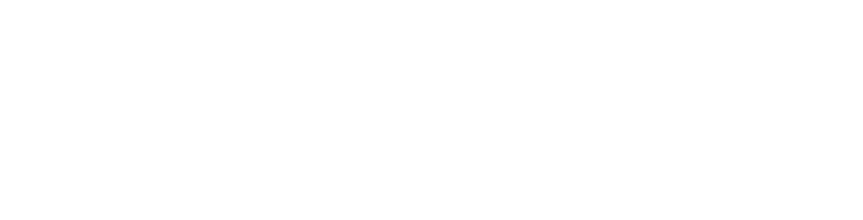
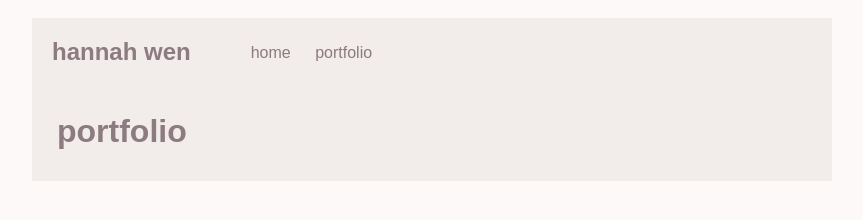
Before and after one commit to hannahwennah/hannahwennah.github.io, a plain HTML site: page portfolio.html in a window 1280 px wide. Shown: the whole page, without its empty margins (208-1071 px from the left). Drawn offline with nearby package versions, Linux system fonts and the light colour scheme; no server answers.

Commit message:
add portfolio.html file

```diff
--- a/portfolio.html
+++ b/portfolio.html
@@ -0,0 +1,106 @@
+<!DOCTYPE HTML>
+<html>
+    <head>
+        <title> ⸜₍๑•⌔•๑₎⸝ </title>
+        <style type= "text/css" >
+            body {
+                background: #fdf9f8;
+                color: #8c7b80;
+                padding: 10px;
+                font-family: arial;
+            }
+            header {
+                font-size: 1.5em;
+                font-weight: bold;
+            }
+            h1 {
+                margin: 10px;
+            }
+            #all-contents {
+                max-width: 800px;
+                margin: auto;
+            }
+
+            /* navigation menu */
+            nav {
+                background: #f2eceb;
+                margin: 0 auto;
+                display: flex;
+                padding: 10px;
+            }
+            nav header {
+                display: flex;
+                align-items: center;
+                color: rgb(255, 255, 255);
+                flex: 1;
+            }
+            nav ul {
+                list-style-image: none;
+            }
+            nav li {
+                display: inline-block;
+                padding: 0 10px;
+            }
+            nav a {
+                text-decoration: none;
+                color: #8c7b80;
+            }
+
+            /* main container area beneath menu */
+            main {
+                background: #f2eceb;
+                display: flex;
+            }
+            .content {
+                flex: 1;
+                padding: 15px;
+            }
+
+            /* portfolio styles */
+            #portfolio {
+                list-style-type: none;
+                padding-left: 0;
+            }
+
+            #portfolio li {
+                background: #fff;
+                padding: 10px;
+                border-radius: 10px;
+                margin-bottom: 10px;
+            }
+
+            #portfolio li:hover {
+                background: #eee;
+            }
+
+            #portfolio a {
+                text-decoration: none;
+                color: #454545;
+            }
+        </style>
+    </head>
+    <body>
+        <div id = "all-contents">
+            <nav>
+                <h1> hannah wen </h1>
+                <ul>
+                    <li>
+                        <a href = "index.html" > home </a>
+                    </li>
+                    <li>
+                        <a href = "portfolio.html" > portfolio </a>
+                    </li>
+                </ul>
+            </nav>
+            <main>
+                <div class = "content">
+                    <h1> portfolio </h1>
+                    <ul id = "portfolio">
+                    </ul>
+                </div>
+            </main>
+        </div>
+        <script src="https://ajax.googleapis.com/ajax/libs/jquery/2.1.3/jquery.min.js"></script>
+        <script id="portfolioScript">$(document).ready(function() {$.getJSON('projects/projects.json').then(function(data) { data.projects.forEach(function(project){ $('#portfolio').append('<li><a href="projects/' + project.name + '/">' + project.title + ' : ' + project.description + '</a></li>'); }); }); });</script>
+    </body>
+</html>
--- a/style.css
+++ b/style.css
@@ -55,8 +55,7 @@ main {
 
 /* portfolio styles */
 #interests {
-    border: 4px silver ridge;
-    padding: 8px;
+    padding: 0px;
 }
 h2, h3 {
     margin: 0px;
```
Also changed, not shown: index.html (+1 -1 lines).
